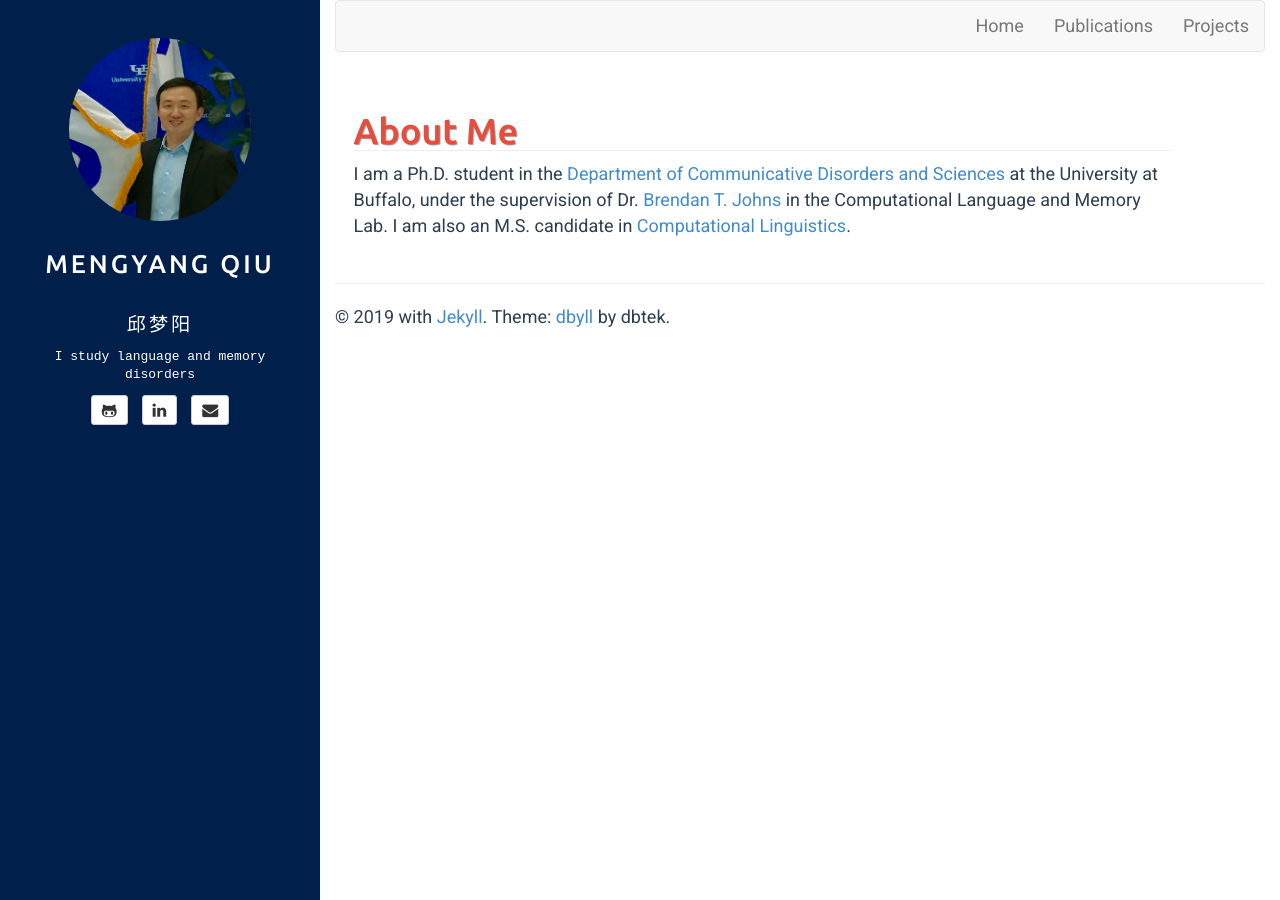
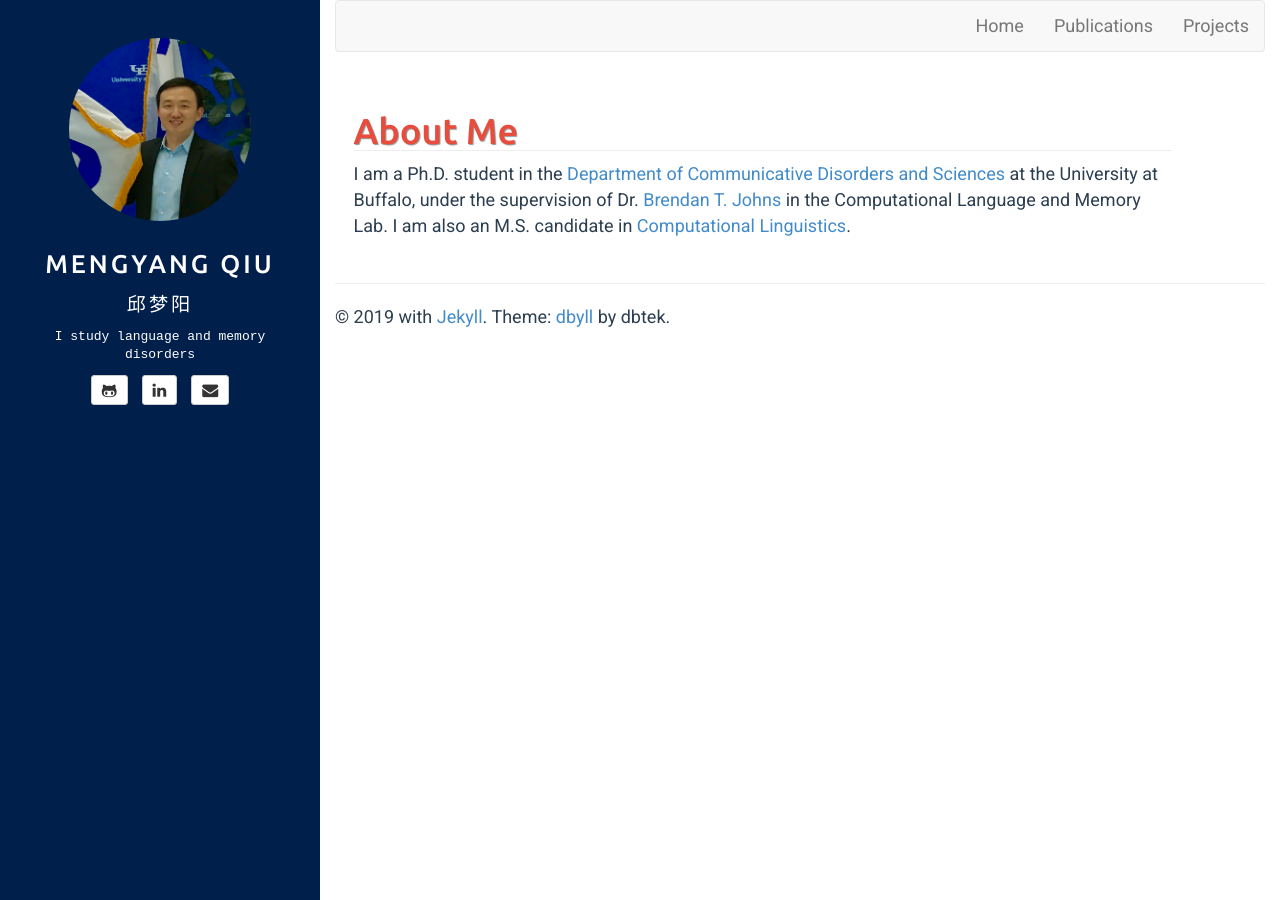
Before and after one commit to mengyangq/mengyangq.github.io, a Jekyll site: the page built from index.html, in a window 1280 px wide. Built offline with Jekyll 4.4.1, drawn with Linux system fonts in a browser that asks for light colours.

Commit message:
Update sidebar.html

```diff
--- a/_includes/sidebar.html
+++ b/_includes/sidebar.html
@@ -11,9 +11,7 @@
 <div class="sidebar-header" role="banner">
 <h3 class="title">
         <a href="{{ site.BASE_PATH }}/" style="font-size:2vw;">Mengyang Qiu</a>
-    </h3>
-<h3 class="title">
-        <a href="{{ site.BASE_PATH }}/" style="font-size:1.5vw;">邱梦阳</a>
+	<a href="{{ site.BASE_PATH }}/" style="font-size:1.5vw;">邱梦阳</a>
     </h3>
 </div>
 
```
